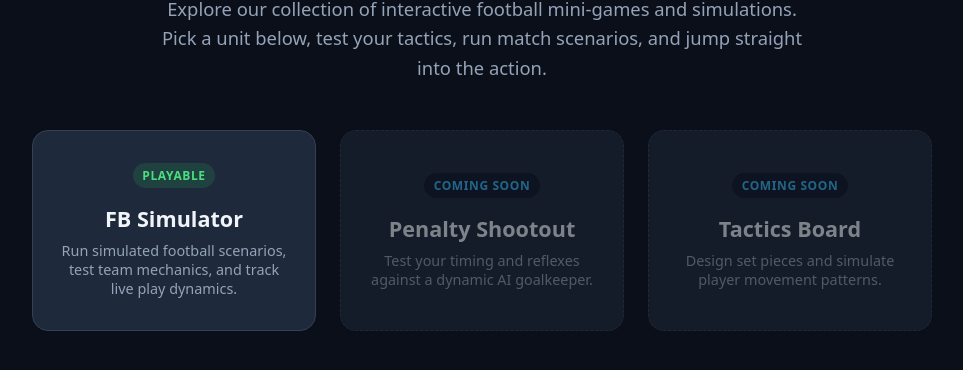
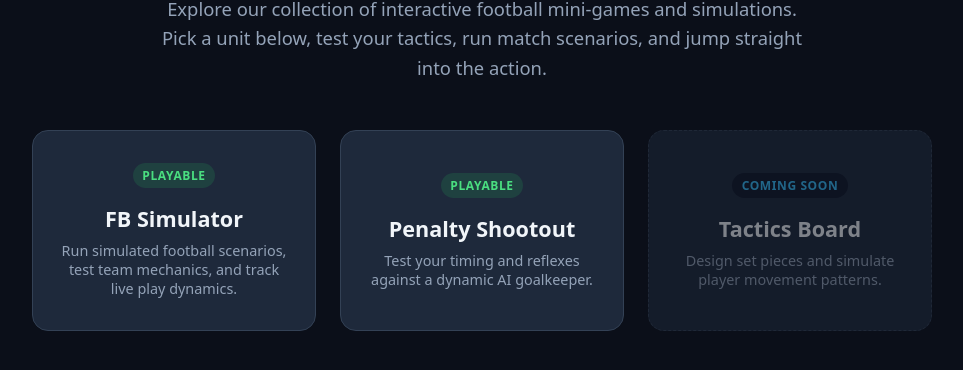
Before and after one commit to imzerocg/Football.fun, a plain HTML site: page index.html in a window 1280 px wide. Shown: the part 146-516 px from the top of the page, without its empty margins (158-1121 px from the left). Drawn offline with Linux system fonts and the light colour scheme.

Commit message:
Replace placeholder with playable mini game link

```diff
--- a/index.html
+++ b/index.html
@@ -131,12 +131,12 @@
         <p>Run simulated football scenarios, test team mechanics, and track live play dynamics.</p>
       </a>
 
-      <!-- Placeholder 2 -->
-      <div class="card disabled">
-        <span class="badge">Coming Soon</span>
+      <!-- Mini Game 2 (Active) -->
+      <a href="https://penalty-shooter.lovable.app" target="_blank" rel="noopener noreferrer" class="card">
+        <span class="badge active">Playable</span>
         <h2>Penalty Shootout</h2>
         <p>Test your timing and reflexes against a dynamic AI goalkeeper.</p>
-      </div>
+      </a>
 
       <!-- Placeholder 3 -->
       <div class="card disabled">
```
